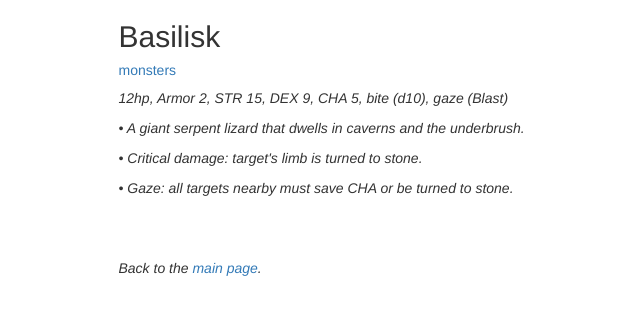
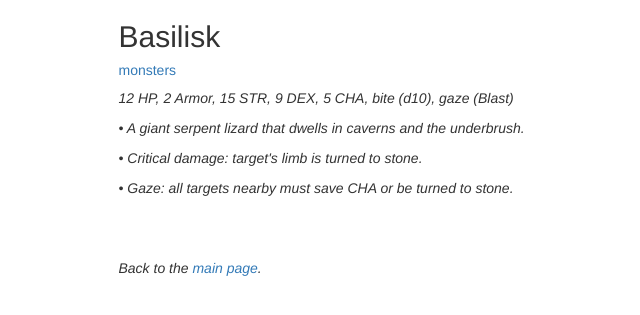
Before and after one commit to yochaigal/intotheodd, a Jekyll site: the page built from _posts/2020-08-26-basilisk.md, in a window 1280 px wide. Shown: the top 315 px of the page, without its empty margins (209-849 px from the left). Built offline with Jekyll 4.4.1, drawn with Linux system fonts in a browser that asks for light colours; nearby versions of some CDN libraries.

Commit message:
changed stats structure

```diff
--- a/_posts/2020-08-26-basilisk.md
+++ b/_posts/2020-08-26-basilisk.md
@@ -5,5 +5,5 @@ source: OSE SRD
 source-url: https://oldschoolessentials.necroticgnome.com/srd/index.php/Basilisk
 categories: monsters
 summary: A lizard that turns its victims to stone
-excerpt: "12hp, Armor 2, STR 15, DEX 9, CHA 5, bite (d10), gaze (Blast) <p> • A giant serpent lizard that dwells in caverns and the underbrush. <p> • Critical damage: target's limb is turned to stone. <p> • Gaze: all targets nearby must save CHA or be  turned to stone.  </p> <p>  </p>"
+excerpt: "12 HP, 2 Armor, 15 STR, 9 DEX, 5 CHA, bite (d10), gaze (Blast) <p> • A giant serpent lizard that dwells in caverns and the underbrush. <p> • Critical damage: target's limb is turned to stone. <p> • Gaze: all targets nearby must save CHA or be  turned to stone.  </p> <p>  </p>"
 ---
```
Also changed, not shown: _posts/2020-08-24-alzabo.md (+1 -1 lines), 1 other file.
